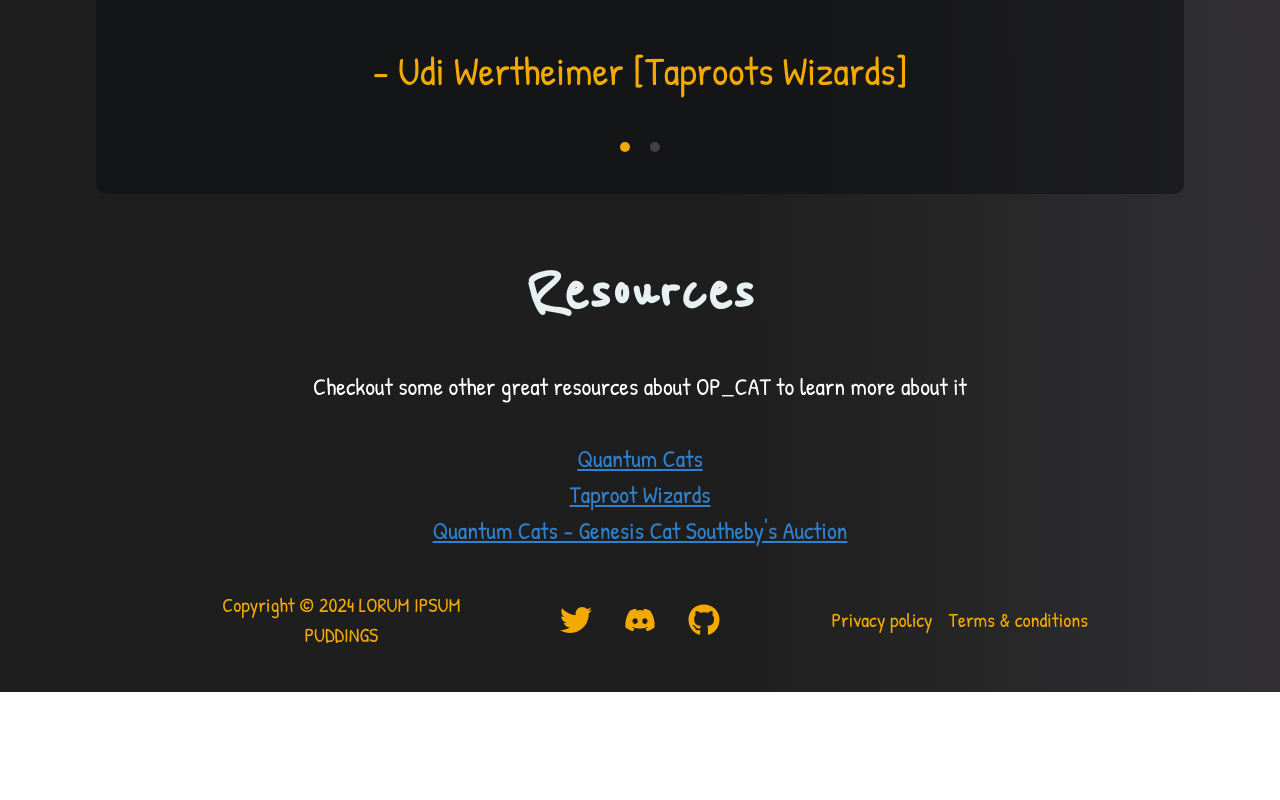
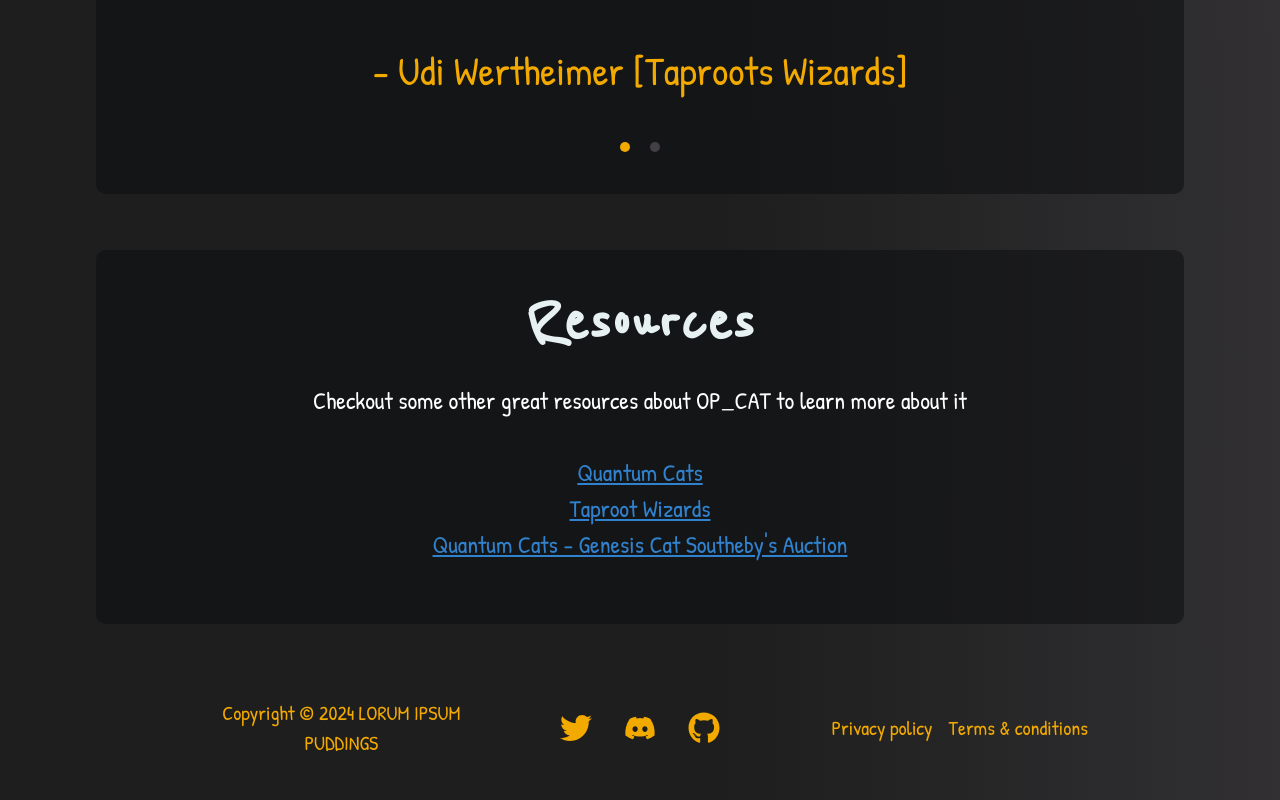
Before and after one commit to 0xGreatApe/btc_multisig_demo_op_cat, a Next.js app: page / in a window 1280 px wide. Shown: the part 8537-9337 px from the top of the page. Before the commit the page ends 9229 px from the top, so only its background shows below. Built offline with nearby package versions, Linux system fonts and the light colour scheme.

Commit message:
updated padding on resources component

```diff
--- a/src/pages/index.tsx
+++ b/src/pages/index.tsx
@@ -416,9 +416,7 @@
             <MultiSigForm></MultiSigForm>
           </DarkBackground>
         </Flex>
-
-        <Flex></Flex>
-        ;{/* How I can Help section*/}
+        <Flex></Flex>;{/* How I can Help section*/}
         <Flex
           flexDirection="column"
           justifyContent="center"
@@ -515,17 +513,23 @@
             </Flex>
           </DarkBackground>
         </Flex>
-        <Flex color="white" flexDirection="column">
+        <Flex
+          padding="2rem 0rem 2rem 0rem"
+          margin="3rem 0rem rem 0rem"
+          color="white"
+          flexDirection="column"
+        >
+          <DarkBackground>
             <Heading
               className="heading2"
               fontSize={["4xl", "6xl"]}
-            padding="2rem 0rem 2rem 0rem"
+              padding="0rem 0rem 1rem 0rem"
             >
               Resources
             </Heading>
-          <Text fontSize={["sm", "md"]}>
-            Checkout some other great resources about OP_CAT to learn more about
-            it <br></br> <br></br>
+            <Text fontSize={["sm", "md"]}   padding="0rem 0rem 2rem 0rem">
+              Checkout some other great resources about OP_CAT to learn more
+              about it <br></br> <br></br>
               <Link
                 href="https://twitter.com/QuantumCatsXYZ"
                 isExternal
@@ -553,6 +557,7 @@
                 Quantum Cats - Genesis Cat Southeby&apos;s Auction
               </Link>
             </Text>
+          </DarkBackground>
         </Flex>
       </Layout>
     </>
```
Lines whose indentation alone changed are shown as unchanged.
